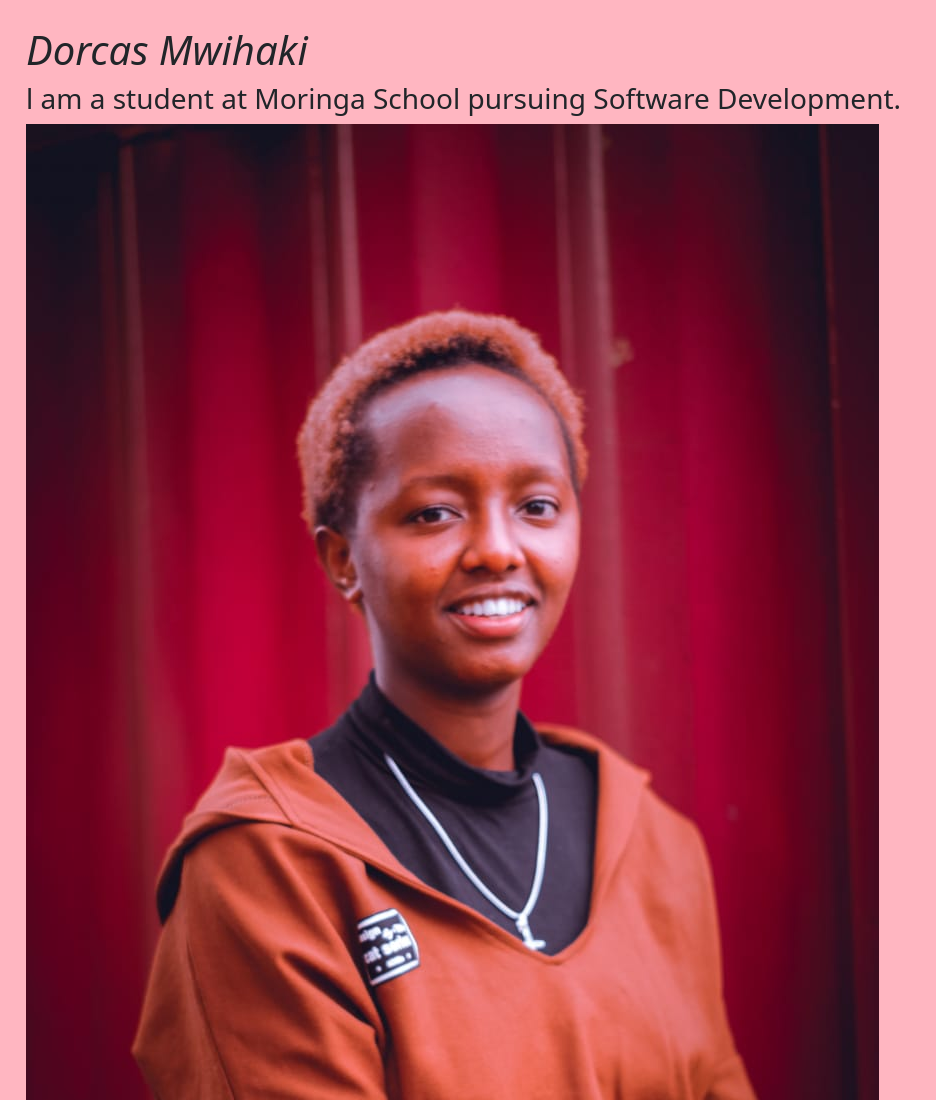
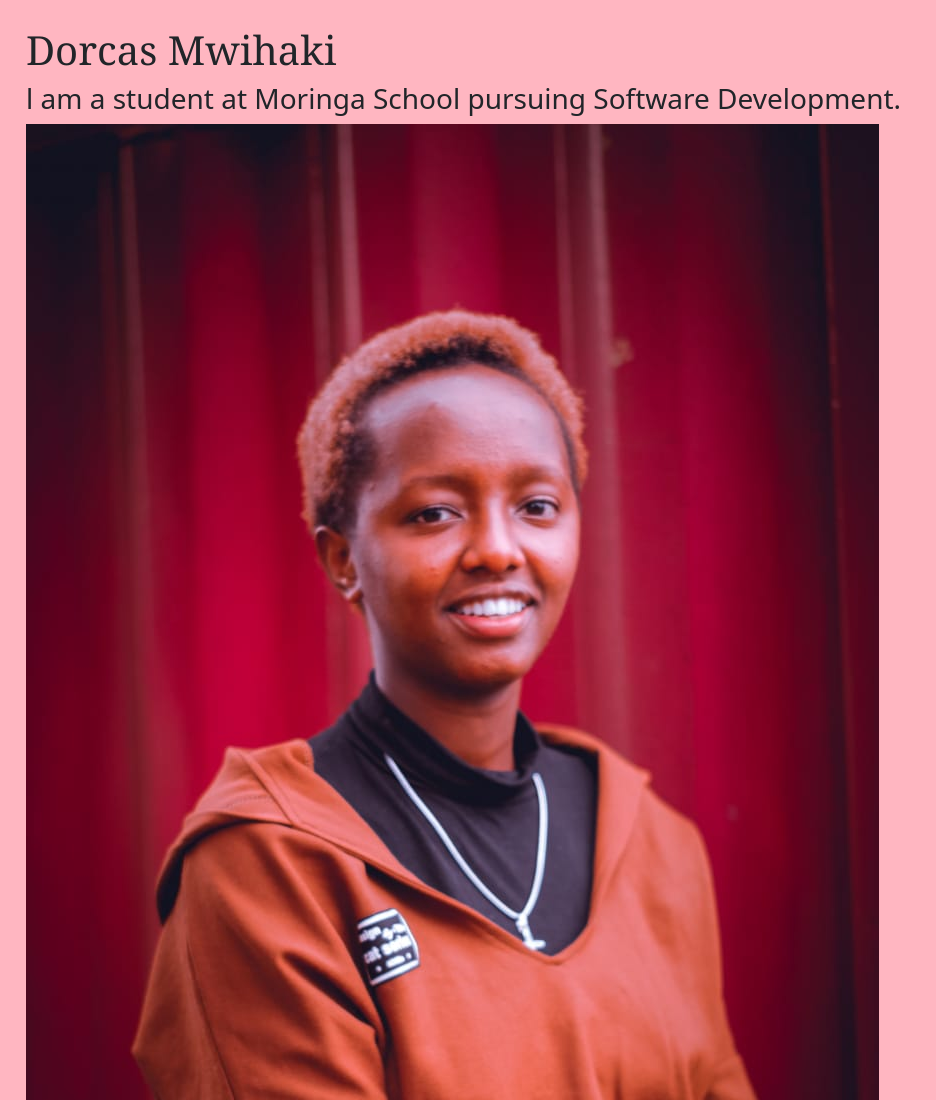
Before and after one commit to dorcasndungu/Portfolio-landing-page, a plain HTML site: page index.html in a window 1280 px wide. Shown: the top 1100 px of the page, without its empty margins (0-936 px from the left). Drawn offline with Linux system fonts and the light colour scheme.

Commit message:
this changes h1 font

```diff
--- a/2.css
+++ b/2.css
@@ -5,7 +5,7 @@ img{
   background-color: rgb(180, 70, 70);
 }
 h1{
-font-style:italic;
+font-family: Georgia, 'Times New Roman', Times, serif;
 }
 me{
   background-color:rgba(241, 107, 107, 0.644);
```
